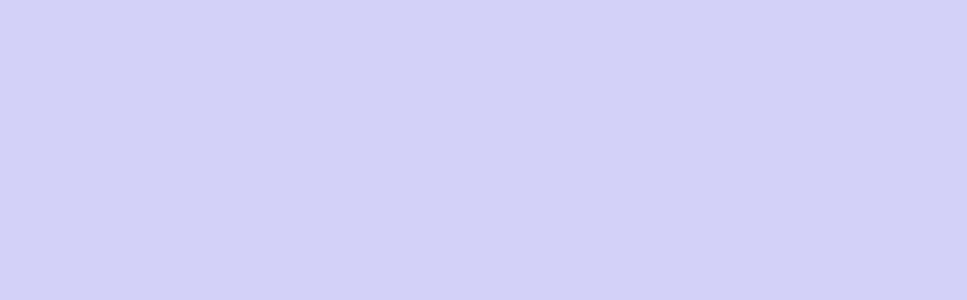
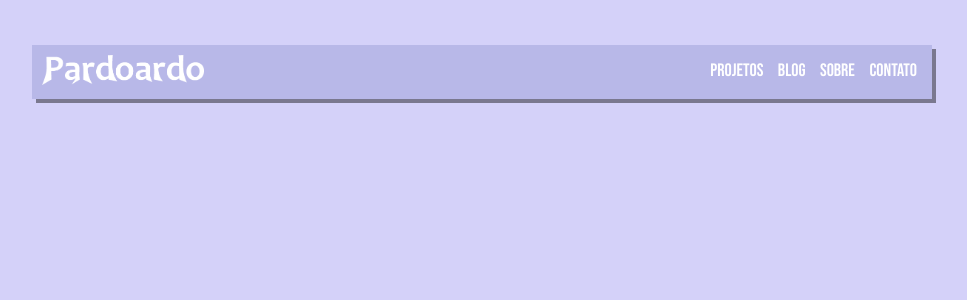
Before and after one commit to Pardoardo/Eduardo-s-Website, a Node server app: page / in a window 1280 px wide. Before the commit the part shown is empty. Shown: the top 300 px of the page, without its empty margins (158-1125 px from the left). Run offline with Node 20, Linux system fonts and the light colour scheme.

Commit message:
Um toque no design

```diff
--- a/public/css/styles.css
+++ b/public/css/styles.css
@@ -1,3 +1,52 @@
+@import url('https://fonts.googleapis.com/css2?family=Bebas+Neue&display=swap');
+
 html, body{
+    padding: 0;
+    margin: 0;
+    border: 0;
     background-color: rgb(212, 209, 249);
 }
+
+.content{
+    margin-left: auto;
+    margin-right: auto;
+    width: 900px;
+}
+
+.page-header{
+    padding: 10px;
+    box-shadow: 4px 4px #0000006d;
+
+    padding: 10px 10px;
+    margin-top: 5%;
+    background-color: rgb(184, 184, 232);
+}
+
+.header-logo{
+    width: 161px;
+    height: 10px;
+}
+
+.header-logo img{
+    height: 30px;
+}
+
+.header-menu{
+    font-family: Arial, Helvetica, sans-serif;
+    margin-top: 0.62%;
+    float: right;
+}
+
+.header-menu a{
+    text-decoration: none;
+    color: white;
+    padding: 0px 5px;
+    font-size: large;
+    font-family: "Bebas Neue", sans-serif;
+    font-style: normal;
+}
+
+.header-menu a:hover{
+    cursor: pointer;
+    color: rgb(212, 255, 255);
+}
--- a/server/pages/index.html
+++ b/server/pages/index.html
@@ -1,12 +1,25 @@
 <!DOCTYPE html>
-<html lang="pt-ber">
+<html lang="pt-br">
 <head>
     <meta charset="UTF-8">
     <meta name="viewport" content="width=device-width, initial-scale=1.0">
     <link rel="stylesheet" href="assets/css/styles.css">
-    <title>Eduardo Bezerra</title>
+    <link rel="shortcut icon" href="assets/img/pardoardo_icon.png" type="image/x-icon">
+    <title>Pardoardo - Tentando ser sério</title>
 </head>
 <body>
-
+    <div class="content">
+        <header class="page-header">
+            <a class="header-logo" href="">
+                <img src="assets/img/pardoardo_white.png" alt="pardoardo">
+            </a>
+            <div class="header-menu">
+                <a href="/projetos">Projetos</a>
+                <a href="/blog">Blog</a>
+                <a href="/sobre">Sobre</a>
+                <a href="/contato">Contato</a>
+            </div>
+        </header>
+    </div>
 </body>
 </html>
```
Also changed, not shown: public/img/pardoardo_icon.png (added), public/img/pardoardo_logo.png (added), public/img/pardoardo_white.png (added).
